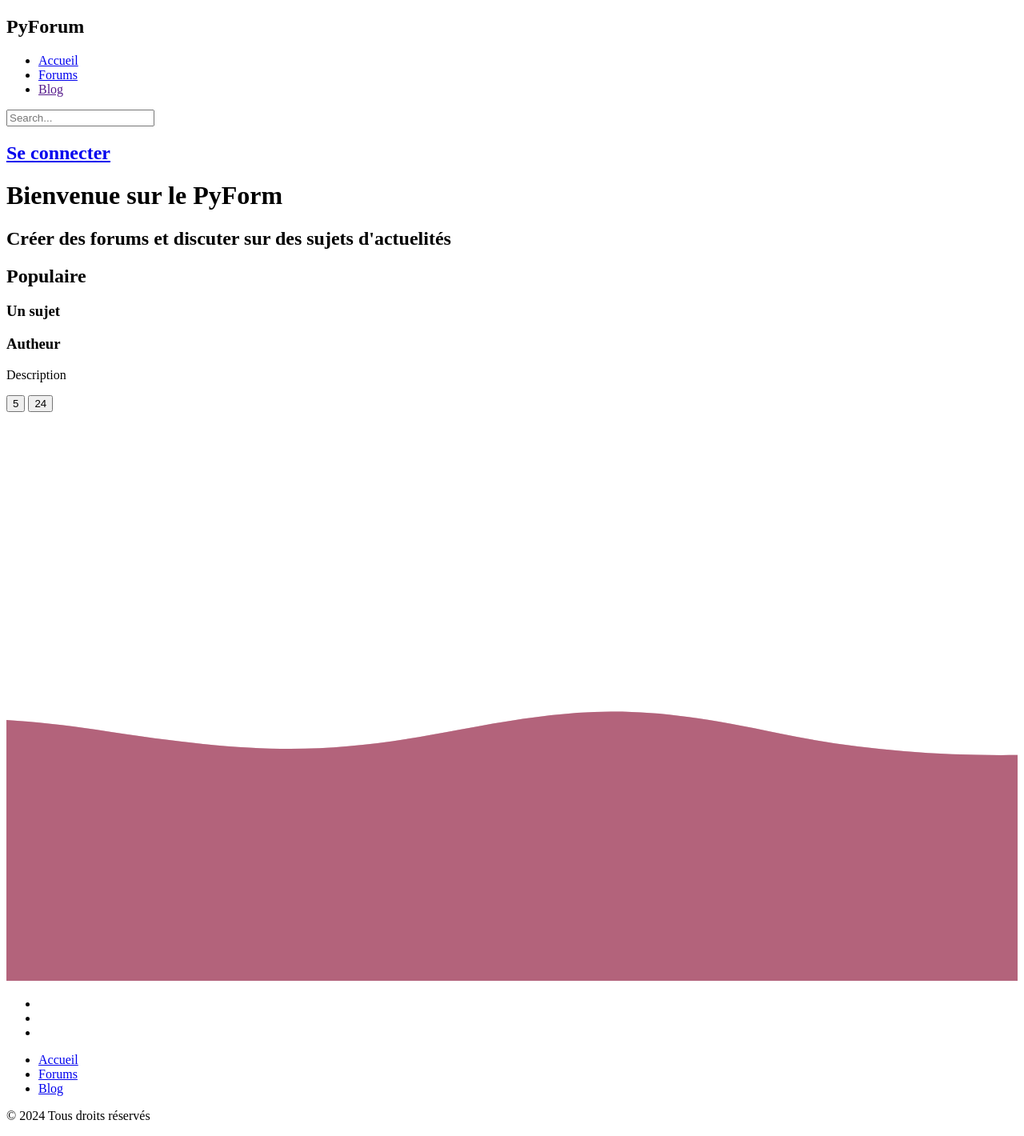
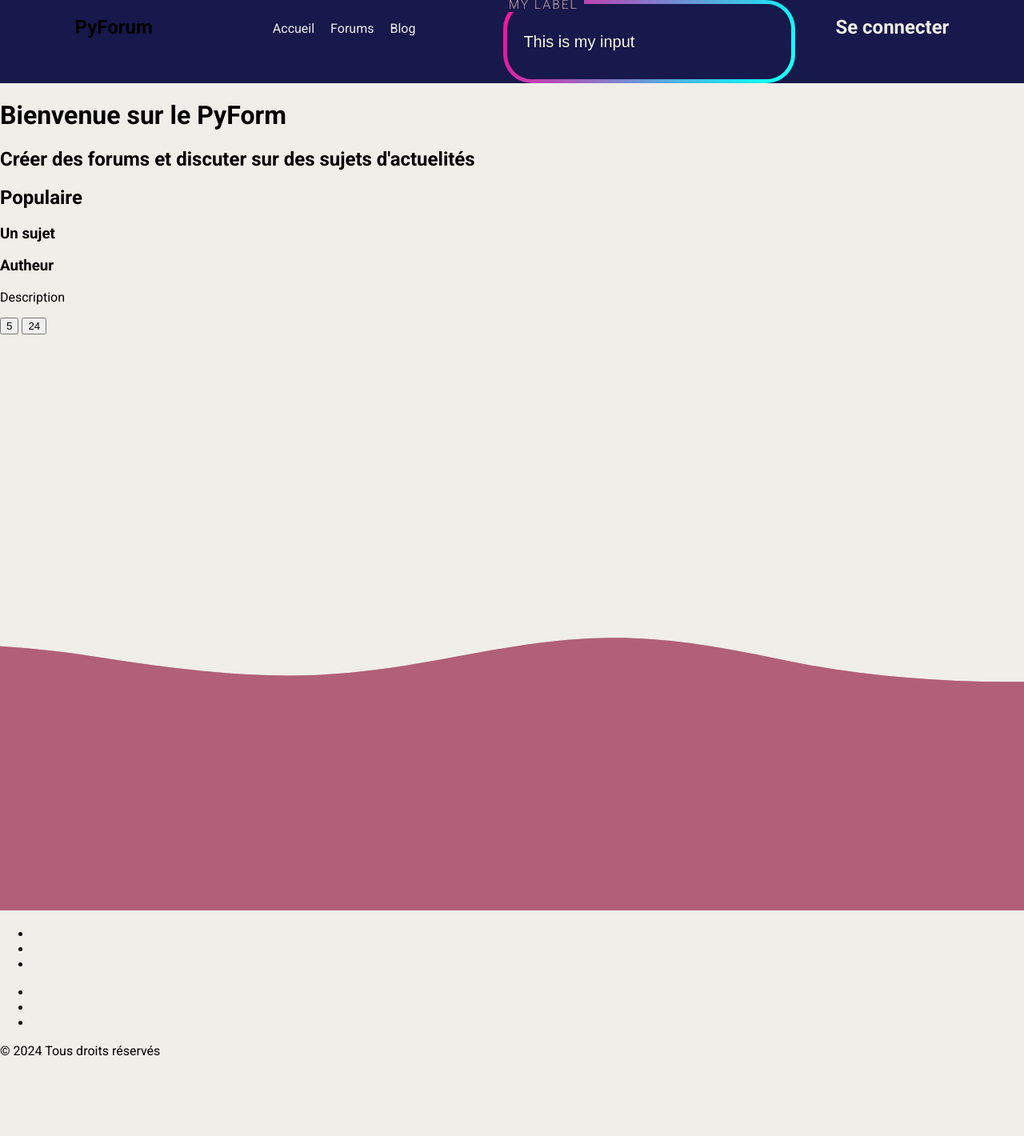
Before and after one commit to Arcel-Bika/pyforum, a Django app: page / in a window 1280 px wide. Shown: the whole page at 80% size. After the commit the page ends 1320 px from the top, so only its background shows below. Run offline with Django 5.2, Linux system fonts and the light colour scheme.

Commit message:
Create Navbar #8

```diff
--- a/src/main/templates/home.html
+++ b/src/main/templates/home.html
@@ -1,7 +1,13 @@
+{% load static %}
+
 <!DOCTYPE html>
 <html lang="fr">
     <head>
         <meta charset="UTF-8">
+        <link rel="stylesheet" href="{% static 'style/style.css' %}">
+        <link rel="preconnect" href="https://fonts.googleapis.com">
+        <link rel="preconnect" href="https://fonts.gstatic.com" crossorigin>
+        <link href="https://fonts.googleapis.com/css2?family=Roboto:wght@400;700&display=swap" rel="stylesheet">
         <title>PyForum</title>
     </head>
     <body>
@@ -17,9 +23,10 @@
                         <li><a href="">Blog</a></li>
                     </ul>
                 </div>
-                <div>
-                    <input type="search" placeholder="Search...">
-                </div>
+                <div class="input-group">
+                    <label class="input-group__label" for="myInput">My Label</label>
+                    <input type="text" id="myInput" class="input-group__input" value="This is my input" />
+                  </div>
                 <div class="logo">
                     {% if user.is_authenticated %}
                         <a href="">Profil</a>
--- /dev/null
+++ b/src/static/style/style.css
@@ -0,0 +1,112 @@
+:root {
+  --blue: #17184B;
+  --white: #F0EEE9;
+}
+
+body {
+    font-family: 'Roboto', sans-serif;
+    padding: 0;
+    margin: 0;
+    background-color: var(--white);
+}
+
+nav {
+    display: flex;
+    justify-content: center;
+    background-color: var(--blue);
+}
+
+nav div {
+    padding: 0px 50px 0px 50px;
+}
+
+.search {
+    justify-content: center;
+}
+
+.link ul {
+    display: flex;
+    justify-content: center;
+    list-style-type: none;
+}
+
+.link ul li {
+    padding: 10px;
+    text-decoration: none;
+}
+
+a {
+    text-decoration: none;
+    color: var(--white);
+}
+
+/* Input */
+@media (prefers-reduced-motion: reduce) {
+  * {
+    animation: none !important;
+    transition-duration: 0.001s !important;
+  }
+}
+
+@keyframes background-move {
+  0% {
+    background-position: 0 0, 0 0;
+  }
+  100% {
+    background-position: 100vw 0, 0 0;
+    background-position: max(100vw, 40em) 0, 0 0;
+  }
+}
+.input-group {
+  display: flex;
+  flex-direction: column;
+  z-index: 2;
+}
+
+@supports (mix-blend-mode: darken) {
+  .input-group {
+    position: relative;
+    mix-blend-mode: lighten;
+  }
+  .input-group__label {
+    position: absolute;
+    left: 3em;
+    top: -0.28em;
+    background: #000;
+  }
+}
+
+.input-group__label {
+  padding: 0 0.5em;
+  margin-bottom: 0.5em;
+  text-transform: uppercase;
+  letter-spacing: 0.1em;
+  color: #ccd;
+  color: rgba(255, 220, 255, 0.6);
+  cursor: pointer;
+}
+
+.input-group__input {
+  color: #fff;
+  font-size: 1.25rem;
+  line-height: 1;
+  border-style: none;
+  outline: none;
+  height: calc(1em + 1.6em + 0.5em);
+  width: 100%;
+  padding: 0.8em 1em;
+  border: 0.25em solid transparent;
+  background-image: linear-gradient(#000, #000), linear-gradient(120deg, #f09 0%, #0ff 50%, #9f0 100%);
+  background-origin: border-box;
+  background-clip: padding-box, border-box;
+  border-radius: 1.8em;
+  background-size: 200% 100%;
+  transition: background-position 0.8s ease-out;
+}
+.input-group__input:hover {
+  background-position: 100% 0;
+}
+.input-group__input:focus {
+  outline: 2px dashed #ad2b89;
+  outline-offset: 0.5em;
+}
```
Also changed, not shown: src/pyforum/settings.py (+4 -7 lines).
